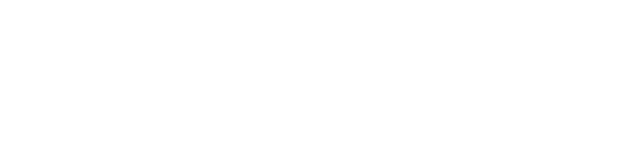
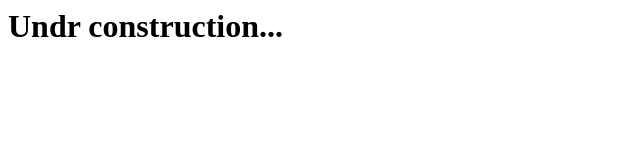
Before and after one commit to slavigeorgiev/Bio, a plain HTML site: page index.html in a window 1280 px wide. Shown: the whole page, without its empty margins (0-640 px from the left). Drawn offline with Linux system fonts and the light colour scheme.

Commit message:
Update index.html

```diff
--- a/index.html
+++ b/index.html
@@ -1,2 +1,6 @@
 <html>
+  <head></head>
+  <body>
+    <h1>Undr construction...</h1>
+  </body>
 </html>
```
